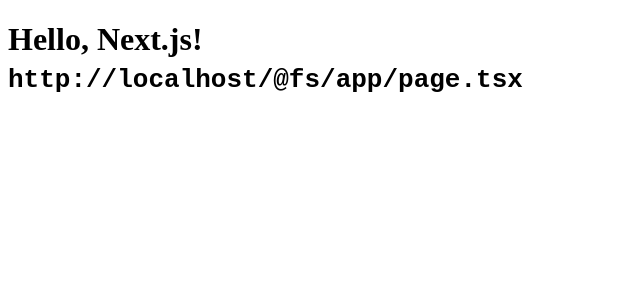
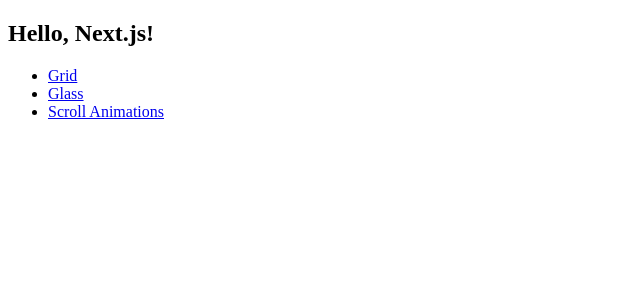
Before and after one commit to zehuac2/web-effects, a Next.js app: page / in a window 1280 px wide. Shown: the top 300 px of the page, without its empty margins (0-640 px from the left). Built offline with nearby package versions, Linux system fonts and the light colour scheme.

Commit message:
[feat] Create root navigation.

```diff
--- a/app/page.tsx
+++ b/app/page.tsx
@@ -1,10 +1,26 @@
-export default function Page() {
+import Link from 'next/link';
+
+const LINKS = [
+  { href: '/grid', label: 'Grid' },
+  { href: '/glass', label: 'Glass' },
+  { href: '/scroll-animations', label: 'Scroll Animations' },
+];
+
+function Page() {
   return (
-    <h1>
-      Hello, Next.js!
-      <div>
-        <code>{import.meta.url}</code>
-      </div>
-    </h1>
+    <section>
+      <h1>Hello, Next.js!</h1>
+      <ul>
+        {LINKS.map(({ href, label }) => (
+          <li key={href}>
+            <Link href={href}>{label}</Link>
+          </li>
+        ))}
+      </ul>
+    </section>
   );
 }
+
+Page.displayName = 'Page';
+
+export default Page;
```
